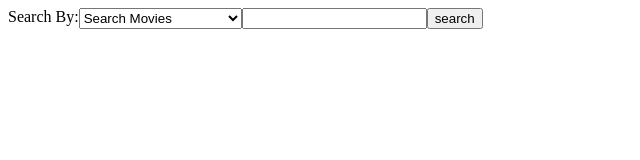
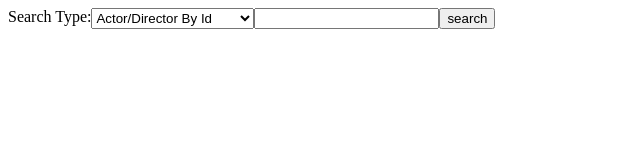
Before and after one commit to heathgr/imdb-search, a React app: page / in a window 1280 px wide. Shown: the top 160 px of the page, without its empty margins (0-640 px from the left). Built offline with nearby package versions, Linux system fonts and the light colour scheme; the HTML template or start-up script is replaced by a standard one.

Commit message:
Changed how search types are handled in <SearchBox /> component.

```diff
--- a/src/components/SearchBox.jsx
+++ b/src/components/SearchBox.jsx
@@ -1,10 +1,11 @@
 import React, { Component } from 'react';
 import PropTypes from 'prop-types';
-
-const SUBMIT_FETCH_PERSON_BY_ID = 0;
-const SUBMIT_FETCH_TITLE_BY_ID = 1;
-const SUBMIT_PERSON_SEARCH = 2;
-const SUBMIT_TITLE_SEARCH = 3;
+import {
+  SUBMIT_FETCH_PERSON_BY_ID,
+  SUBMIT_FETCH_TITLE_BY_ID,
+  SUBMIT_PERSON_SEARCH,
+  SUBMIT_TITLE_SEARCH,
+} from '../constants/searchTypes';
 
 class SearchBox extends Component {
   state = {
@@ -50,22 +51,20 @@ class SearchBox extends Component {
     return (
       <div style={{ display: 'flex' }}>
         <div>
-          Search By:
+          Search Type:
         </div>
         <select
           value={this.state.searchMode}
           onChange={
             (evt) => {
-              const searchMode = parseInt(evt.target.value, 10);
-
-              this.setSearchMode(searchMode);
+              this.setSearchMode(evt.target.value);
             }
           }
         >
-          <option value={0}>Actor/Director By Id</option>
-          <option value={1}>Movie By Id</option>
-          <option value={2}>Search Movies</option>
-          <option value={3}>Search Actors/Directors</option>
+          <option value={SUBMIT_FETCH_PERSON_BY_ID}>Actor/Director By Id</option>
+          <option value={SUBMIT_FETCH_TITLE_BY_ID}>Movie By Id</option>
+          <option value={SUBMIT_TITLE_SEARCH}>Search Movies</option>
+          <option value={SUBMIT_PERSON_SEARCH}>Search Actors/Directors</option>
         </select>
         <input
           type='text'
--- /dev/null
+++ b/src/constants/searchTypes.js
@@ -0,0 +1,4 @@
+export const SUBMIT_FETCH_PERSON_BY_ID = 'SUBMIT_FETCH_PERSON_BY_ID';
+export const SUBMIT_FETCH_TITLE_BY_ID = 'SUBMIT_FETCH_TITLE_BY_ID';
+export const SUBMIT_PERSON_SEARCH = 'SUBMIT_PERSON_SEARCH';
+export const SUBMIT_TITLE_SEARCH = 'SUBMIT_TITLE_SEARCH';
```
Also changed, not shown: 1 other file (tests, documents, lock files or other folders).
